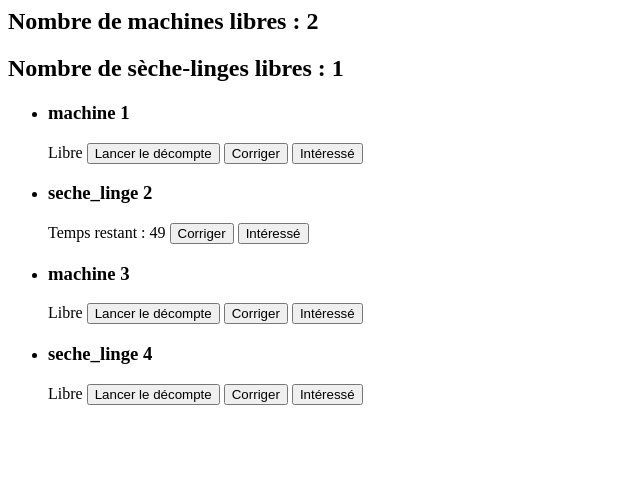
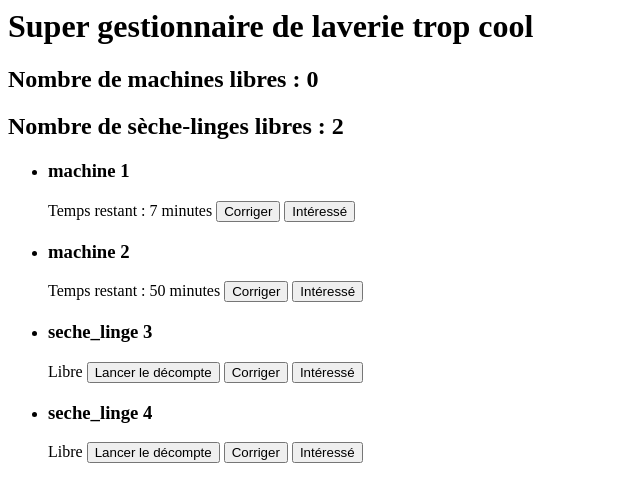
Before and after one commit to MaximeAnsquer/laverie_EMN, a Django app: page /laverie/lancer_decompte/2 in a window 1280 px wide. Shown: the top 502 px of the page, without its empty margins (0-640 px from the left). Run offline with Django 3.2, Linux system fonts and the light colour scheme; data comes from the database, SQL or seed files in the repository; some libraries are stand-ins or nearby versions.

Commit message:
Ca marche bien !

```diff
--- a/laverie/models.py
+++ b/laverie/models.py
@@ -1,28 +1,37 @@
+from django.utils import timezone
 from django.db import models
 
 
 class Appareil(models.Model):
-    temps_max = models.IntegerField(default=50)
-    temps_restant = models.IntegerField(default=0)
+    duree = models.IntegerField(default=50)
+    heure_fin = models.DateTimeField(default=timezone.now)
+    temps_restant = models.DurationField(default=timezone.timedelta())
     interesses = models.IntegerField(default=0)
     libre = models.BooleanField(default=True)
     TYPES = (
         ('machine', 'Machine à laver'),
         ('seche_linge', 'Sèche linge'),
     )
-    type = models.CharField(max_length=20, choices=TYPES)
-    compteur_actif = models.BooleanField(default=False)
+    type = models.CharField(max_length=20, choices=TYPES, default='machine')
 
     def __str__(self):
         return "%s %s" %(self.type, self.id)
-
-    def est_libre(self):
-        self.libre = self.temps_restant == 0
-        self.save()
-        return self.libre
 
     def add_interesse(self):
         self.interesses += 1
 
     def remove_interesse(self):
         self.interesses -= 1
+
+    def actualiser(self):
+        if not self.libre:
+            temps_restant = self.temps_restant = self.heure_fin - timezone.now()
+            if temps_restant.days >= 0:
+                self.temps_restant = temps_restant
+            else:
+                self.libre = True
+                self.temps_restant = timezone.timedelta()
+            self.save()
+
+    def get_minutes_restantes(self):
+        return (10+self.temps_restant.seconds)//60
--- a/laverie/templates/laverie/index.html
+++ b/laverie/templates/laverie/index.html
@@ -1,4 +1,6 @@
 <script src="http://ajax.googleapis.com/ajax/libs/jquery/1.9.1/jquery.min.js"></script>
+
+<h1>Super gestionnaire de laverie trop cool</h1>
 
 <h2>Nombre de machines libres : {{ nb_machines_libres }} </h2>
 <h2>Nombre de sèche-linges libres :  {{ nb_seche_linges_libres }} </h2>
@@ -7,16 +9,16 @@
     {% for appareil in appareils %}
         <li>
             <h3>{{ appareil }}</h3>
-            {% if appareil.est_libre %}
+            {% if appareil.libre %}
                 Libre
                 <button onclick="lancer_decompte({{ appareil.id }})">Lancer le décompte</button>
             {% else %}
-                Temps restant : {{ appareil.temps_restant }}
+                Temps restant : {{ appareil.get_minutes_restantes }} minutes
             {% endif %}
 
             <button onclick="apparition_formulaire({{ appareil.id }})">Corriger</button>
             <div id="corriger_{{ appareil.id }}" style="display: none">
-                <input id="valeur_{{ appareil.id }}" type="number" min="0" max="{{ appareil.temps_max }}"/>
+                <input id="valeur_{{ appareil.id }}" type="number" min="0" max="{{ appareil.duree }}"/>
                 <button onclick="corriger_compteur({{ appareil.id }})">Valider</button>
             </div>
             {% if appareil.interesses == 1 %}
@@ -65,5 +67,5 @@
     function refresh() {
         $('body').load('')
     }
-    setTimeout("refresh()",10000);
+    setTimeout("refresh()",61000);
 </script>
--- a/laverie/views.py
+++ b/laverie/views.py
@@ -1,95 +1,46 @@
-from threading import Thread
-import time
+from django.utils import timezone
 from django.shortcuts import render
 from laverie.models import Appareil
 
 
-class Compteur(Thread):
-    def __init__(self, id, valeur):
-        Thread.__init__(self)
-        self.id = id
-        self.valeur = valeur
-        appareil = Appareil.objects.get(id=id)
-        appareil.temps_restant = valeur
-        appareil.save()
-        print("Temps restant apres creation : " + str(appareil.temps_restant))
-
-    def run(self):
-        appareil = Appareil.objects.get(id=self.id)
-        print("laul on lance un compteur")
-        print(appareil.compteur_actif)
-        print(appareil.temps_restant > 0)
-        while appareil.compteur_actif and appareil.temps_restant > 0:
-                appareil.temps_restant -= 1
-                appareil.save()
-                time.sleep(1)
-                print(self.__str__() + " " + str(appareil.temps_restant) + " id : " + str(self.id))
-                appareil = Appareil.objects.get(id=self.id)
-
-
-compteurs = []
-for j in range(1, Appareil.objects.all().count()+1):
-    print("laul")
-    compteurs.append(Compteur(j,0))
-for compteur in compteurs:
-    print("CECI EST UN COMPTEUR")
-    compteur.start()
-
-
 def index(request):
-    print("laul index")
     appareils = Appareil.objects.all()
-    nb_machines_libres = Appareil.objects.filter(type="machine", libre=True).count();
-    nb_seche_linges_libres = Appareil.objects.filter(type="seche_linge", libre=True).count();
+    nb_machines_libres = Appareil.objects.filter(type="machine", libre=True).count()
+    nb_seche_linges_libres = Appareil.objects.filter(type="seche_linge", libre=True).count()
+    for a in appareils:
+        a.actualiser()
+        a.save()
     return render(request, 'laverie/index.html', locals())
 
 
 def lancer_decompte(request, id):
-    print("laul lancer_decompte id " + str(id))
+    print("Lancement du decompte " + str(id))
     appareil = Appareil.objects.get(id=id)
-    appareil.temps_restant = appareil.temps_max
+    print("Heure actuelle : " + str(timezone.now()))
+    print("Duree de l'appareil : " + str(appareil.duree))
+    appareil.heure_fin = timezone.now() + timezone.timedelta(minutes=appareil.duree)
+    appareil.libre = False
     appareil.save()
-    print("Temps restant de l'id " + str(appareil.id) + " : " + str(appareil.temps_restant))
-    appareil.libre = False
-    appareil.compteur_actif = True
-    appareil.save()
-    print("Taille de la liste : " + str(len(compteurs)))
-    print("Index appelé : " + id)
-    appareil.temps_restant = appareil.temps_max
-    appareil.save()
-    compteurs[int(id)-1].join()
-    compteurs[int(id)-1] = Compteur(id, appareil.temps_max)
-    compteurs[int(id)-1].start()
+    print("Heure de fin : " + str(appareil.heure_fin))
+    appareil.actualiser()
+    print("Temps restant : " + str(appareil.temps_restant))
     return index(request)
 
 
 def corriger_decompte(request, id, valeur):
-    print("On corrige l'id " + str(id))
     appareil = Appareil.objects.get(id=id)
-    appareil.compteur_actif = False
-    time.sleep(1.1)
-    appareil.save()
-    print("Compteur actif ? : " + str(appareil.compteur_actif))
-    print("Thread associé ? " + str(compteurs[int(id)-1]))
-    appareil.compteur_actif = True
-    appareil.temps_restant = int(valeur)
-    appareil.libre = valeur == 0
-    compteurs[int(id) - 1] = Compteur(id, int(valeur))
-    compteurs[int(id) - 1].start()
-    appareil.temps_restant = int(valeur)
-    appareil.save()
+    appareil.heure_fin = timezone.now() + timezone.timedelta(minutes=int(valeur))
+    appareil.actualiser()
     return index(request)
 
 
 def interesse(request, id):
     appareil = Appareil.objects.get(id=id)
-    appareil.interesses += 1
-    appareil.save()
+    appareil.add_interesse()
     return index(request)
 
 
 def plus_interesse(request, id):
     appareil = Appareil.objects.get(id=id)
-    appareil.interesses -= 1
-    appareil.save()
+    appareil.remove_interesse()
     return index(request)
```
Also changed, not shown: db.sqlite3, laverie/migrations/0001_initial.py, laverie/migrations/0002_appareil_compteur_actif.py (deleted), laverie/migrations/0002_auto_20160512_1703.py (added), laverie/migrations/0003_auto_20160512_1703.py (added), laverie/migrations/0004_auto_20160512_1743.py (added), 1 other file.
